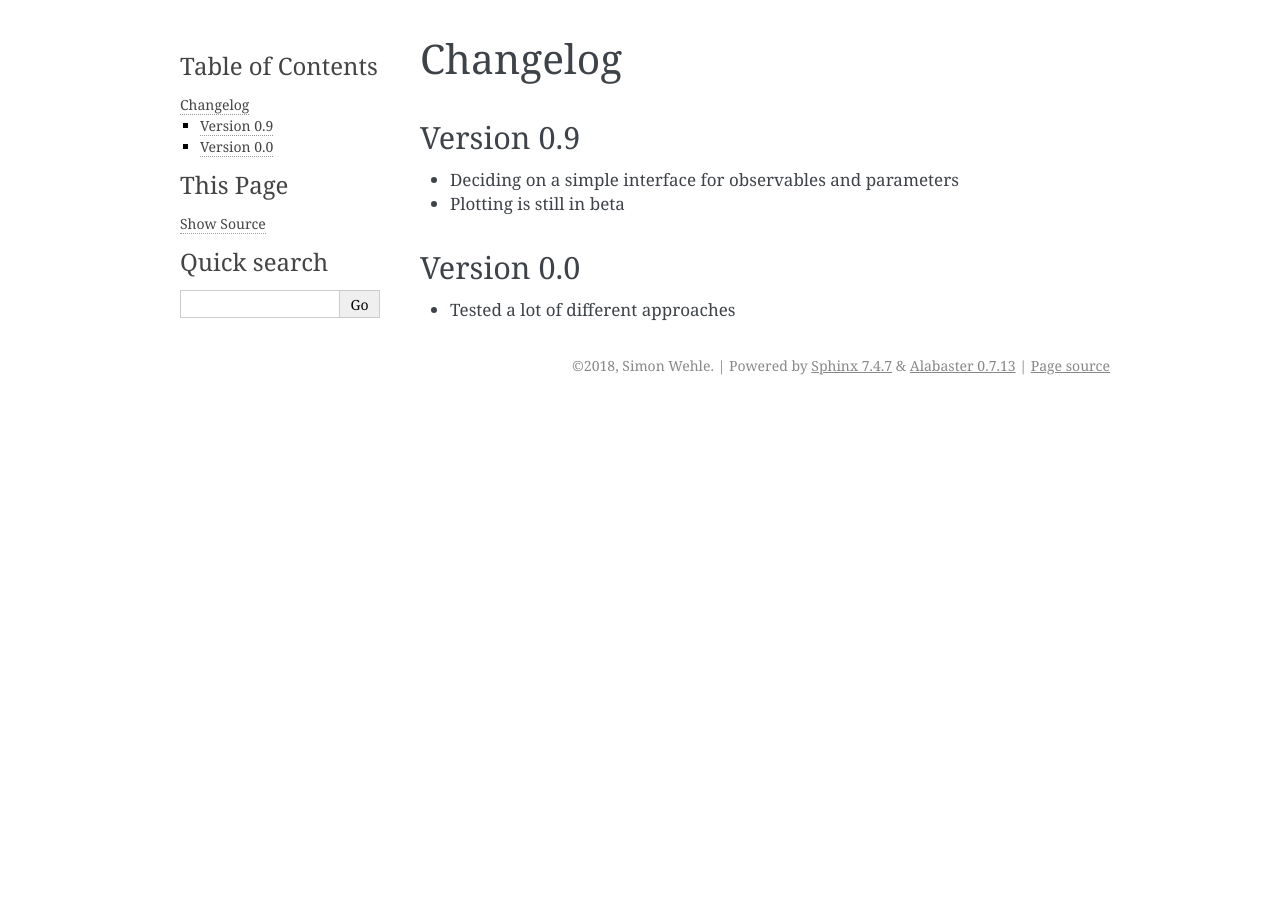
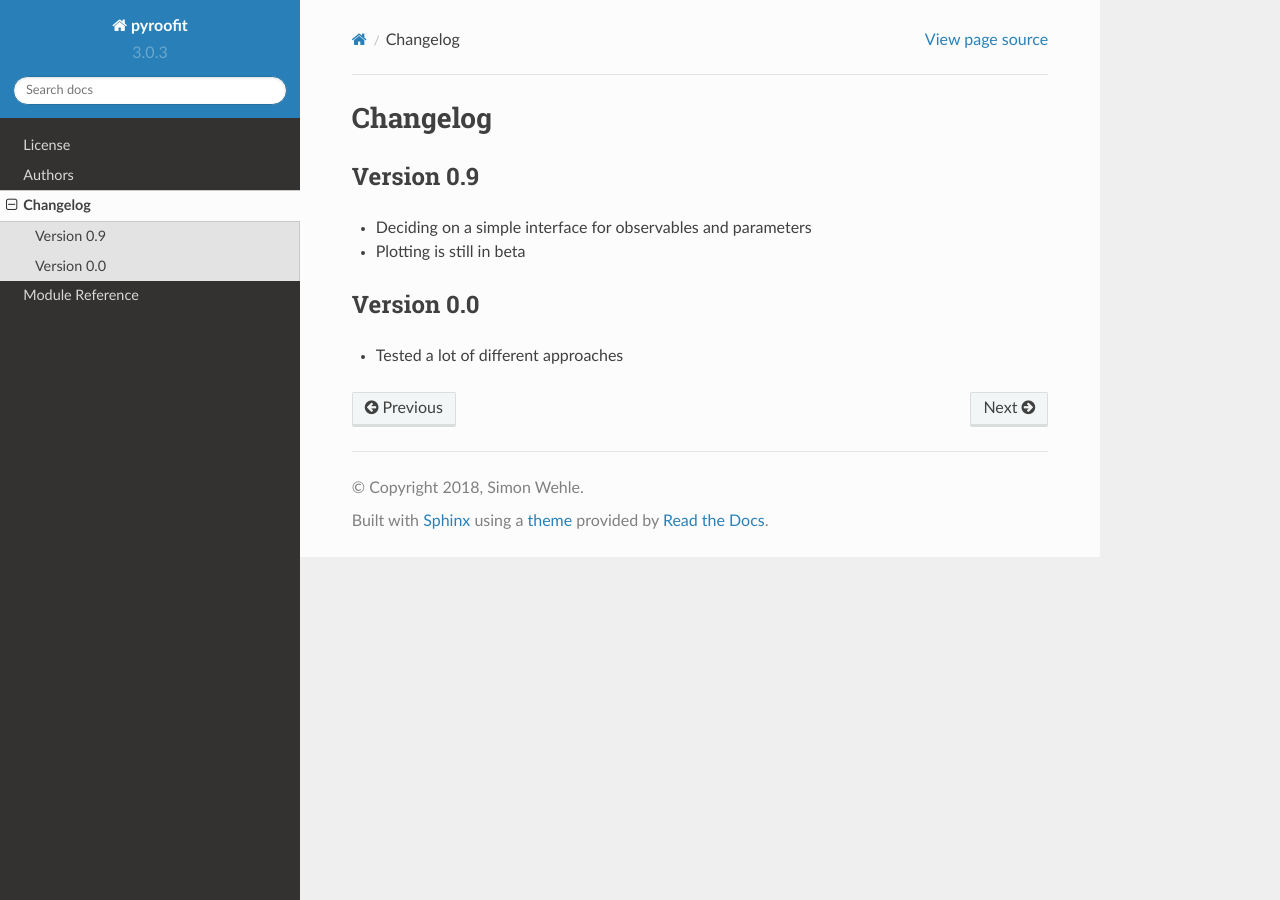
Before and after one commit to simonUU/PyrooFit, a Sphinx documentation site: the page built from docs/changelog.rst, in a window 1280 px wide. Built offline with Sphinx 7.4.7 and the Read the Docs theme 2.0.0, drawn with Linux system fonts in a browser that asks for light colours; pages that are not in the unit, such as notebooks, are missing from menus.

Commit message:
Changes to docs

```diff
--- a/docs/conf.py
+++ b/docs/conf.py
@@ -135,7 +135,7 @@ pygments_style = 'sphinx'
 
 # The theme to use for HTML and HTML Help pages.  See the documentation for
 # a list of builtin themes.
-html_theme = 'alabaster'
+html_theme = 'sphinx_rtd_theme'
 
 # Theme options are theme-specific and customize the look and feel of a theme
 # further.  For a list of options available for each theme, see the
@@ -143,7 +143,7 @@ html_theme = 'alabaster'
 # html_theme_options = {}
 
 # Add any paths that contain custom themes here, relative to this directory.
-# html_theme_path = []
+html_theme_path = ['_themes',]
 
 # The name for this set of Sphinx documents.  If None, it defaults to
 # "<project> v<release> documentation".
--- a/docs/index.rst
+++ b/docs/index.rst
@@ -106,6 +106,7 @@ Contents
 .. toctree::
    :maxdepth: 2
 
+   installation
    License <license>
    Authors <authors>
    Changelog <changelog>
```
Also changed, not shown: 1 other file.
